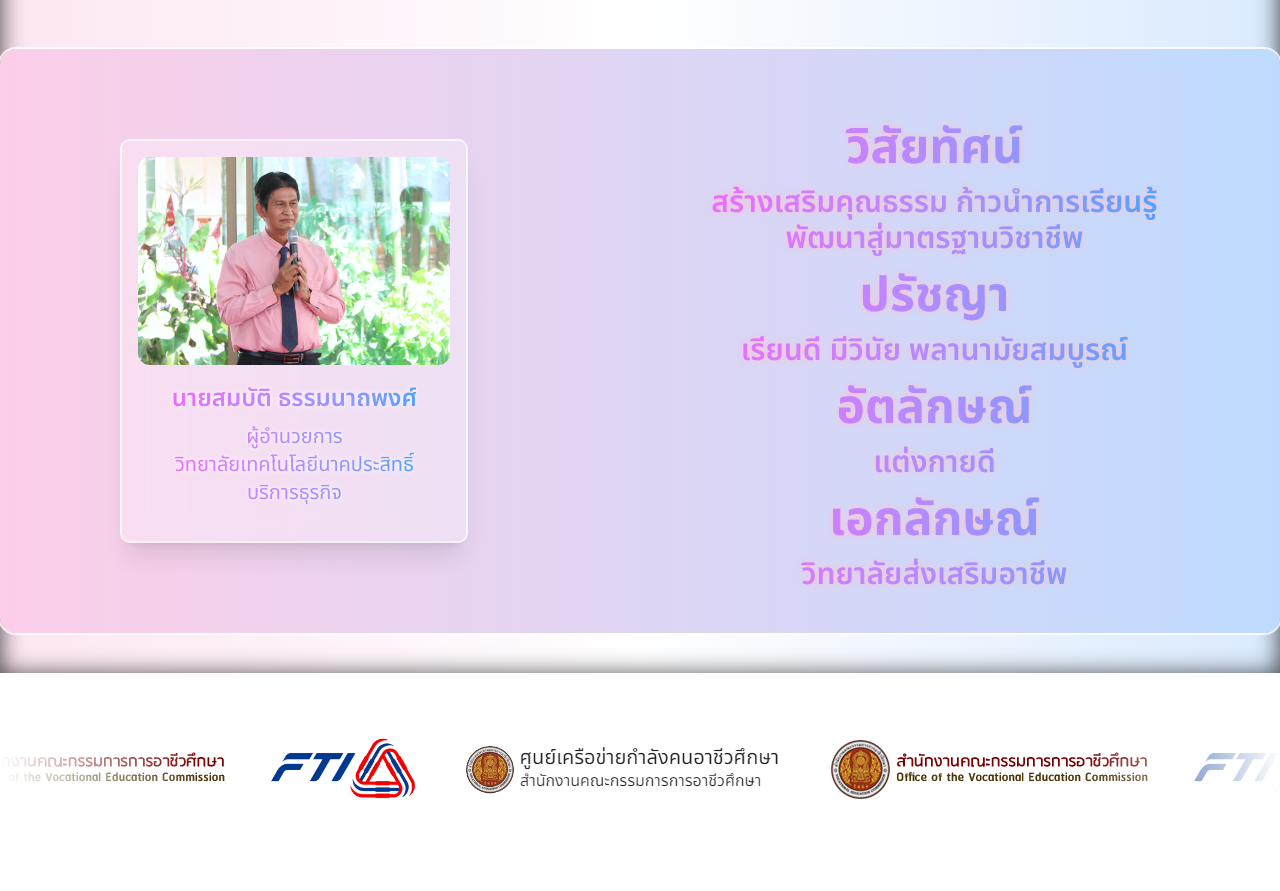
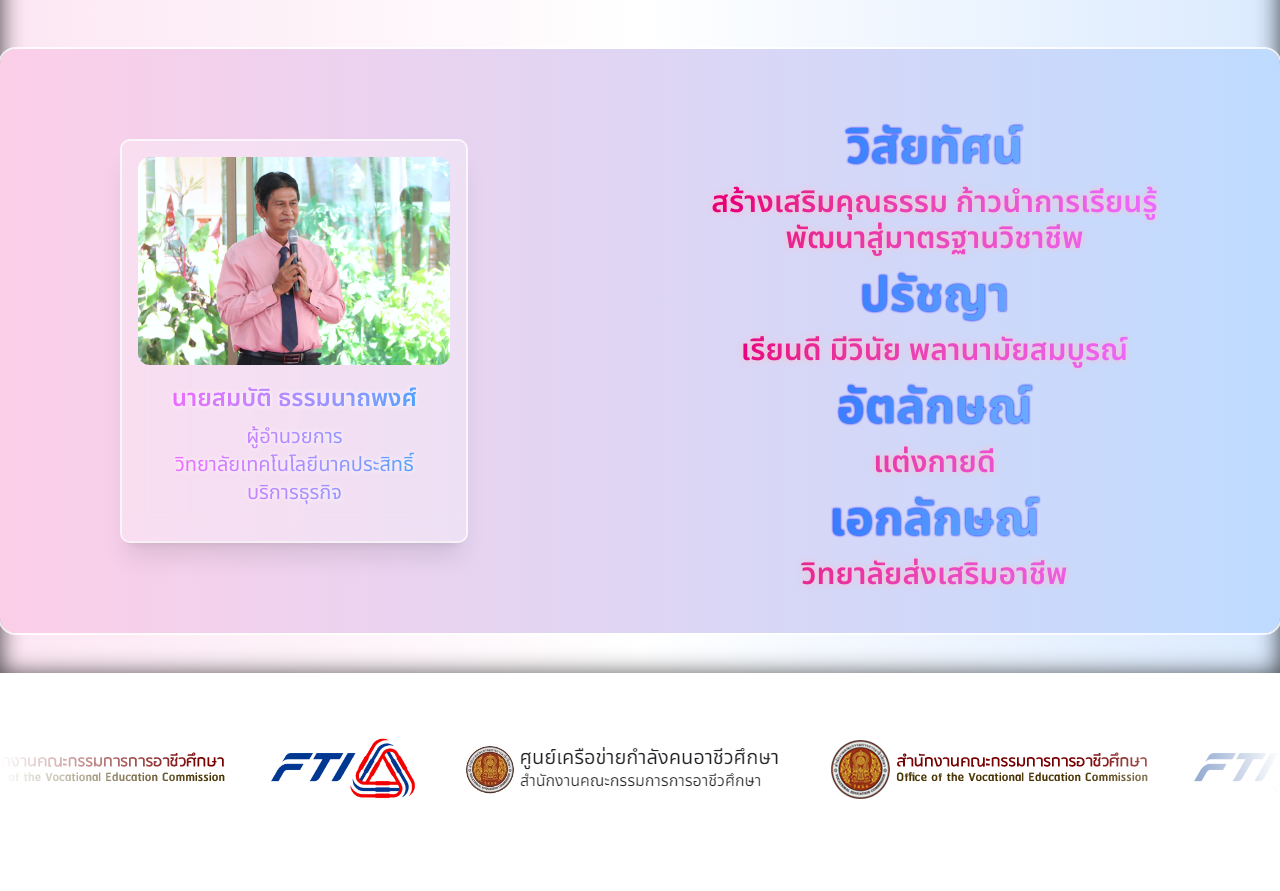
Before and after one commit to KetenZits/NBACWEBSITE, a Next.js app: page /home in a window 1280 px wide. Shown: the part 1260-2151 px from the top of the page. Built offline with nearby package versions, Linux system fonts and the light colour scheme.

Commit message:
fix some text color

```diff
--- a/package.json
+++ b/package.json
@@ -26,6 +26,7 @@
     "@tailwindcss/postcss": "^4.0.17",
     "eslint": "^9",
     "eslint-config-next": "15.2.4",
-    "tailwindcss": "^4.0.17"
+    "tailwindcss": "^4.0.17",
+    "tailwindcss-text-fill-stroke": "^2.0.0-beta.3"
   }
 }
--- a/src/app/components/header/Header.jsx
+++ b/src/app/components/header/Header.jsx
@@ -52,7 +52,7 @@ const Header = () => {
             alt="logo"
             className="max-w-[100px] lg:max-w-[150px]"
           />
-          <h1 className="bg-gradient-to-r from-fuchsia-400 to-blue-400 bg-clip-text text-transparent text-4xl lg:text-6xl font-bold lg:ml-5 py-2 drop-shadow-[0_0_3px_white] leading-tight">
+          <h1 className="bg-gradient-to-r from-fuchsia-400 to-blue-400 bg-clip-text text-transparent text-4xl lg:text-6xl font-bold lg:ml-5 py-2 drop-shadow-[0_0_3px_white] [-webkit-text-stroke:1px_#000] leading-tight">
             Nakprasith Bussiness <br />
             Administration College
           </h1>
--- a/src/app/components/section/Section.jsx
+++ b/src/app/components/section/Section.jsx
@@ -74,16 +74,16 @@ const Section = () => {
           <div className="mt-5">
             <div className="mt-4">
               <h2
-                className="text-4xl lg:text-5xl font-bold bg-gradient-to-r from-fuchsia-400 to-blue-400 bg-clip-text text-transparent text-center drop-shadow-[0_0_3px_pink]"
+                className="text-4xl lg:text-5xl font-bold bg-gradient-to-r from-blue-600 to-blue-300 bg-clip-text text-transparent text-center drop-shadow-[0_0_1px_blue]"
                 data-aos="zoom-in"
-                data-aos-delay="600"
+                data-aos-delay="200"
               >
                 วิสัยทัศน์
               </h2>
               <div
-                className="text-center text-2xl lg:text-3xl mt-3 font-semibold bg-gradient-to-r from-fuchsia-400 to-blue-400 bg-clip-text text-transparent drop-shadow-[0_0_3px_pink]"
+                className="text-center text-2xl lg:text-3xl mt-3 font-semibold bg-gradient-to-r from-pink-600 to-fuchsia-400 bg-clip-text text-transparent drop-shadow-[0_0_3px_pink]"
                 data-aos="zoom-in"
-                data-aos-delay="750"
+                data-aos-delay="350"
               >
                 สร้างเสริมคุณธรรม ก้าวนำการเรียนรู้ <br />{" "}
                 พัฒนาสู่มาตรฐานวิชาชีพ
@@ -91,48 +91,48 @@ const Section = () => {
             </div>
             <div className="mt-4">
               <h2
-                className="text-4xl lg:text-5xl font-bold bg-gradient-to-r from-fuchsia-400 to-blue-400 bg-clip-text text-transparent text-center drop-shadow-[0_0_3px_pink]"
+                className="text-4xl lg:text-5xl font-bold bg-gradient-to-r from-blue-600 to-blue-300 bg-clip-text text-transparent text-center drop-shadow-[0_0_1px_blue]"
                 data-aos="zoom-in"
-                data-aos-delay="600"
+                data-aos-delay="200"
               >
                 ปรัชญา
               </h2>
               <div
-                className="text-center text-2xl lg:text-3xl mt-3 font-semibold bg-gradient-to-r from-fuchsia-400 to-blue-400 bg-clip-text text-transparent drop-shadow-[0_0_3px_pink]"
+                className="text-center text-2xl lg:text-3xl mt-3 font-semibold bg-gradient-to-r from-pink-600 to-fuchsia-400 bg-clip-text text-transparent drop-shadow-[0_0_3px_pink]"
                 data-aos="zoom-in"
-                data-aos-delay="750"
+                data-aos-delay="350"
               >
                 เรียนดี มีวินัย พลานามัยสมบูรณ์
               </div>
             </div>
             <div className="mt-4">
               <h2
-                className="text-4xl lg:text-5xl font-bold bg-gradient-to-r from-fuchsia-400 to-blue-400 bg-clip-text text-transparent text-center drop-shadow-[0_0_3px_pink]"
+                className="text-4xl lg:text-5xl font-bold bg-gradient-to-r from-blue-600 to-blue-300 bg-clip-text text-transparent text-center drop-shadow-[0_0_1px_blue]"
                 data-aos="zoom-in"
-                data-aos-delay="600"
+                data-aos-delay="200"
               >
                 อัตลักษณ์
               </h2>
               <div
-                className="text-center text-2xl lg:text-3xl mt-3 font-semibold bg-gradient-to-r from-fuchsia-400 to-blue-400 bg-clip-text text-transparent drop-shadow-[0_0_3px_pink]"
+                className="text-center text-2xl lg:text-3xl mt-3 font-semibold bg-gradient-to-r from-pink-600 to-fuchsia-400 bg-clip-text text-transparent drop-shadow-[0_0_3px_pink]"
                 data-aos="zoom-in"
-                data-aos-delay="750"
+                data-aos-delay="350"
               >
                 แต่งกายดี
               </div>
             </div>
             <div className="mt-4">
               <h2
-                className="text-4xl lg:text-5xl font-bold bg-gradient-to-r from-fuchsia-400 to-blue-400 bg-clip-text text-transparent text-center drop-shadow-[0_0_3px_pink]"
+                className="text-4xl lg:text-5xl font-bold bg-gradient-to-r from-blue-600 to-blue-300 bg-clip-text text-transparent text-center drop-shadow-[0_0_1px_blue]"
                 data-aos="zoom-in"
-                data-aos-delay="600"
+                data-aos-delay="200"
               >
                 เอกลักษณ์
               </h2>
               <div
-                className="text-center text-2xl lg:text-3xl mt-3 font-semibold bg-gradient-to-r from-fuchsia-400 to-blue-400 bg-clip-text text-transparent drop-shadow-[0_0_3px_pink]"
+                className="text-center text-2xl lg:text-3xl mt-3 font-semibold bg-gradient-to-r from-pink-600 to-fuchsia-400 bg-clip-text text-transparent drop-shadow-[0_0_3px_pink]"
                 data-aos="zoom-in"
-                data-aos-delay="750"
+                data-aos-delay="350"
               >
                 วิทยาลัยส่งเสริมอาชีพ
               </div>
--- a/src/app/major/page.jsx
+++ b/src/app/major/page.jsx
@@ -119,7 +119,7 @@ const page = () => {
                                 </p>
                               </div>
                             </div>
-                            <blockquote className="text-xl lg:text-2xl leading-relaxed mb-8 font-light text-pink-400 w-9/12">
+                            <blockquote className="text-xl lg:text-2xl leading-relaxed mb-8  w-9/12 bg-gradient-to-r from-fuchsia-400 to-blue-400 bg-clip-text text-transparent font-semibold">
                               {testimonial.quote}
                             </blockquote>
 
```
Also changed, not shown: 1 other file (tests, documents, lock files or other folders).
